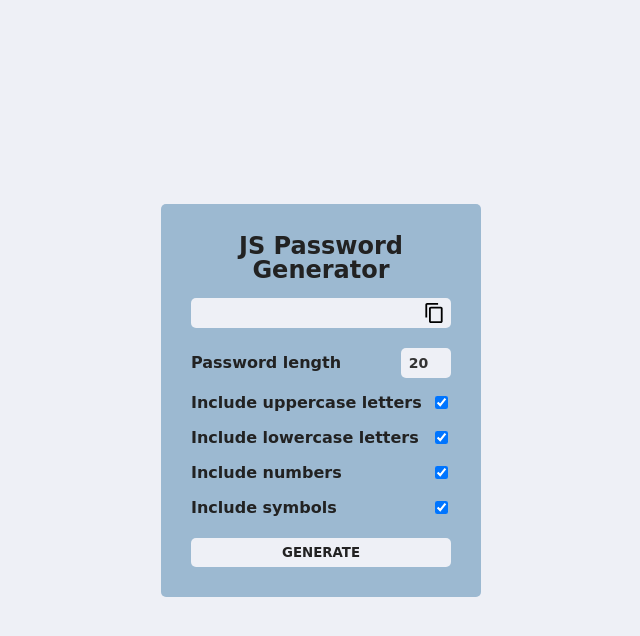
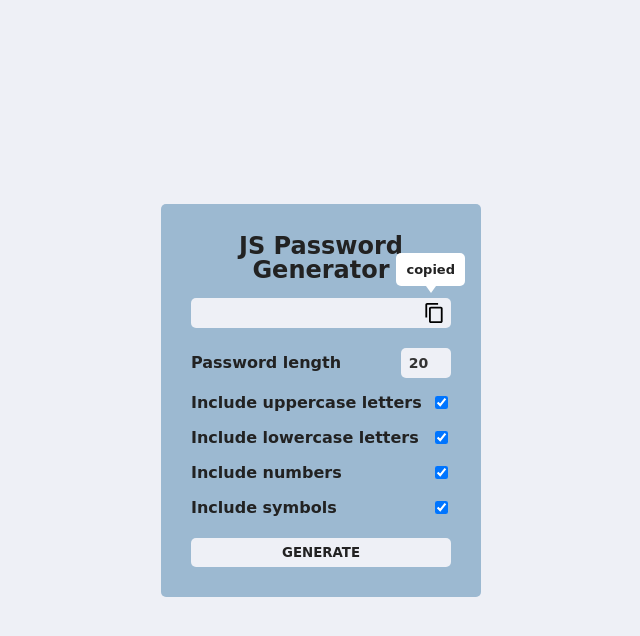
Before and after one commit to vlasovmichael/javascript-password-generator, a website: page src/index.html in a window 1280 px wide. Both pictures are taken after a click on the button 753 px from the left and 312 px from the top of the page. Shown: the whole page, without its empty margins (319-959 px from the left). Drawn offline with nearby package versions, Linux system fonts and the light colour scheme; files that its build step writes are made by us from their sources; a web font is replaced by a local one.

Commit message:
added tooltip

```diff
--- a/src/index.html
+++ b/src/index.html
@@ -7,7 +7,8 @@
             <h1>JS Password Generator</h1>
             <div class="main-form_result">
                 <div class="main-form_result__input form-control"></div>
-                <button class="main-form_result__copy" type="button"></button>
+                <button class="main-form_result__copy js-copy" type="button"></button>
+                <span class="main-form_result__tooltip js-tooltip">copied</span>
             </div>
             <div class="main-form-options">
                 <ul class="main-form-options-list">
--- a/src/js/custom.js
+++ b/src/js/custom.js
@@ -6,6 +6,8 @@ const numberEl = document.querySelector('.main-form-options-list__numbers');
 const symbolsEl = document.querySelector('.main-form-options-list__symbols');
 const generateEl = document.querySelector('.main-form__btn');
 const clipbordEl = document.querySelector('.main-form_result__copy');
+const copy = document.querySelector('.js-copy');
+const tooltip = document.querySelector('.js-tooltip');
 
 const randomFunc = {
     lower: getRandomLower,
@@ -36,6 +38,13 @@ clipbordEl.addEventListener('click', () => {
     textarea.select();
     document.execCommand('copy');
     textarea.remove();
+});
+
+copy.addEventListener('click', () => {
+    tooltip.classList.add('is-copied');
+    setTimeout(function() {
+        tooltip.classList.remove('is-copied');
+    }, 3000);
 });
 
 function generatePassword(upper, lower, number, symbol, length) {
--- a/src/sass/_common.scss
+++ b/src/sass/_common.scss
@@ -62,6 +62,40 @@
         border: 0;
         padding: 2px;
     }
+
+    &__tooltip {
+        position: absolute;
+        right: -14px;
+        font-size: 13px;
+        font-weight: 700;
+        top: -55px;
+        background-color: #fff;
+        padding: 10px;
+        border-radius: 5px;
+        opacity: 0;
+        visibility: hidden;
+        transition: all 150ms ease;
+
+        &.is-copied {
+            opacity: 1;
+            visibility: visible;
+            top: -45px;
+        }
+
+        &:before {
+            content: "";
+            position: absolute;
+            width: 0;
+            height: 0;
+            border-left: 5px solid transparent;
+            border-right: 5px solid transparent;
+            border-top: 7px solid #fff;
+            bottom: -7px;
+            left: 0;
+            right: 0;
+            margin: 0 auto;
+        }
+    }
 }
 
 .main-form-options{
```
Also changed, not shown: build/css/style.css, build/index.html, build/js/custom.js.
